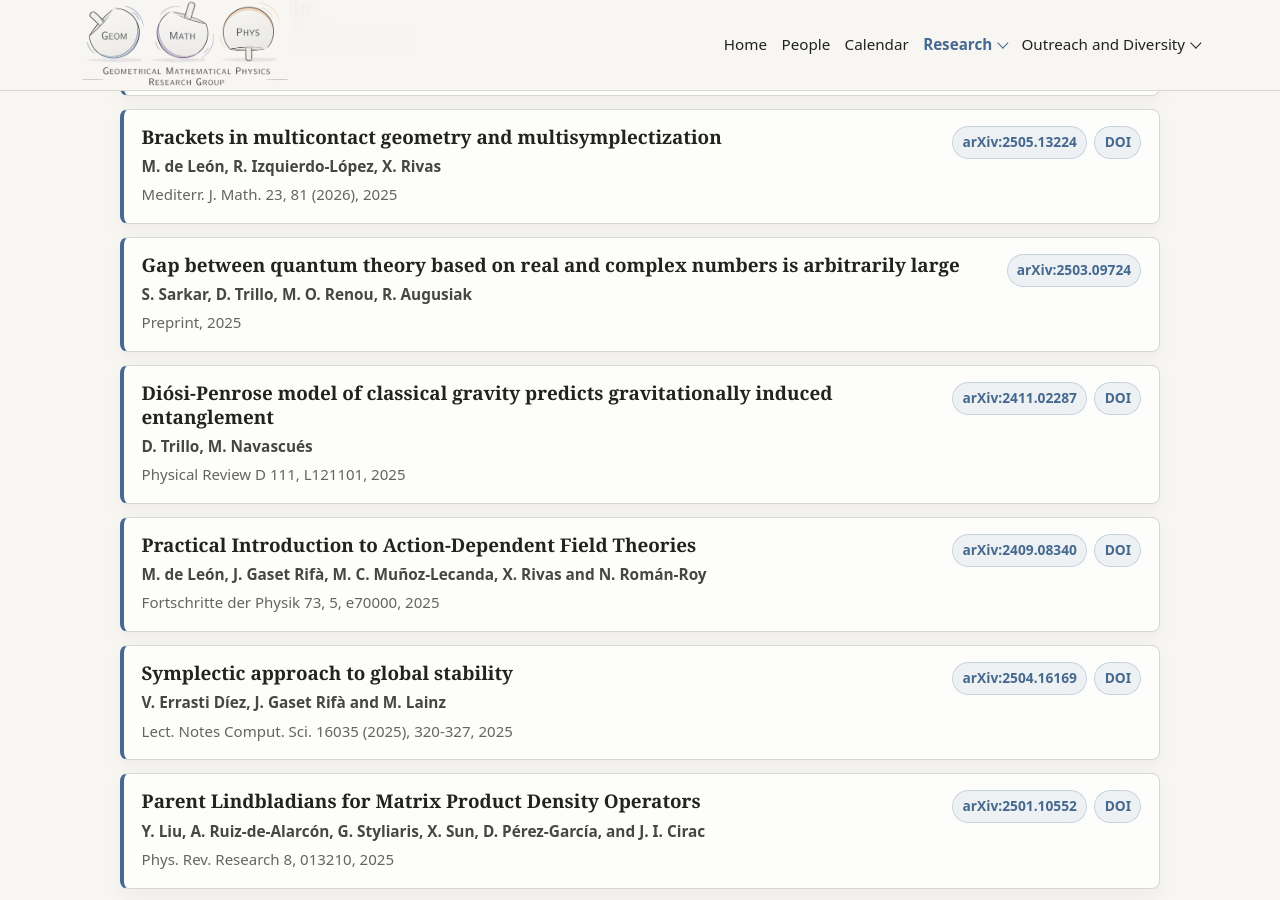
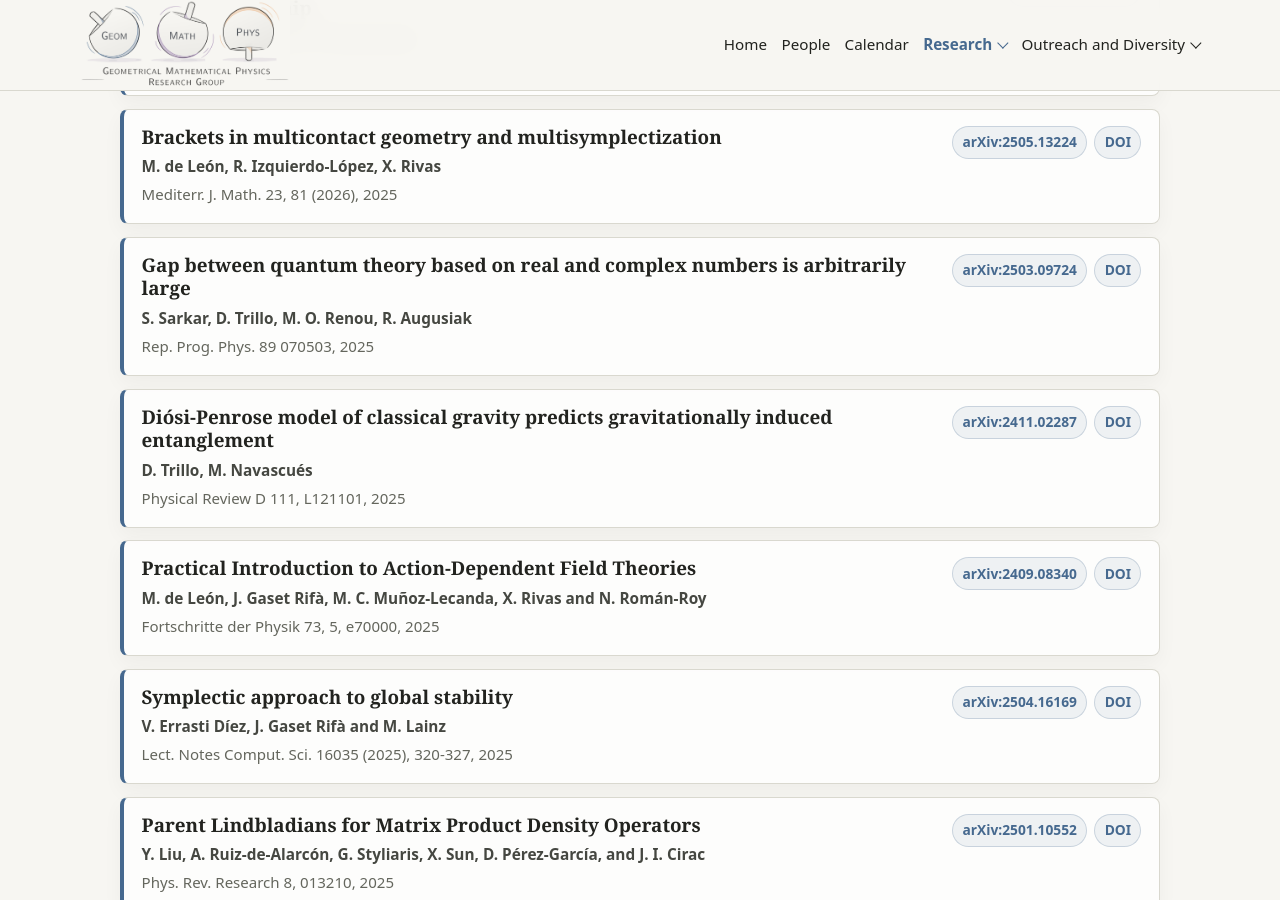
Before and after one commit to GeomMPhys/geommphys.github.io, a Jekyll site: the page built from publications.md, in a window 1280 px wide and 900 px high, scrolled down 2562 px. Built offline with Jekyll 4.4.1, drawn with Linux system fonts in a browser that asks for light colours.

Commit message:
update DOI paper David

```diff
--- a/_data/publications.yml
+++ b/_data/publications.yml
@@ -131,10 +131,10 @@ selected:
 
   - title: "Gap between quantum theory based on real and complex numbers is arbitrarily large"
     authors: "S. Sarkar, D. Trillo, M. O. Renou, R. Augusiak"
-    venue: "Preprint"
+    venue: "Rep. Prog. Phys. 89 070503"
     year: 2025
     arxiv: "2503.09724"
-    doi: ""
+    doi: "10.1088/1361-6633/ae871e"
 
   - title: "Diósi-Penrose model of classical gravity predicts gravitationally induced entanglement"
     authors: "D. Trillo, M. Navascués"
```
